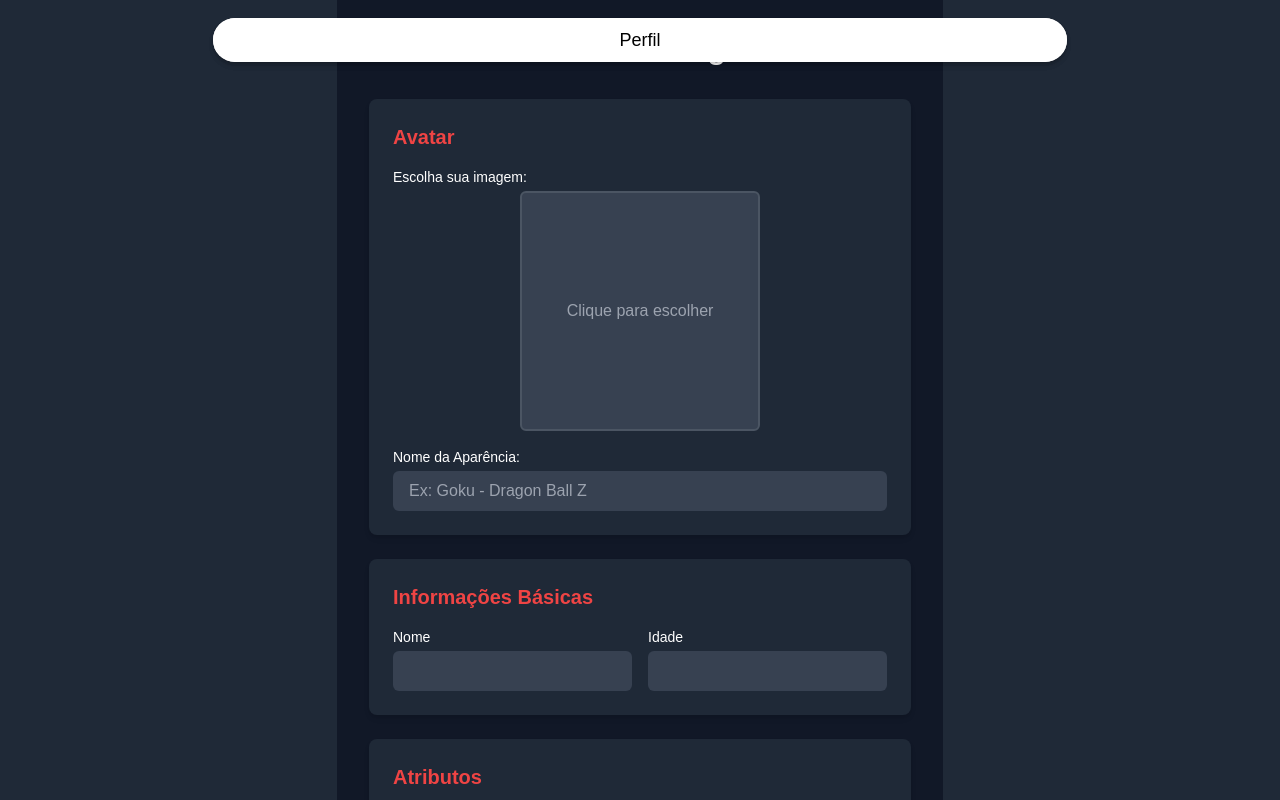
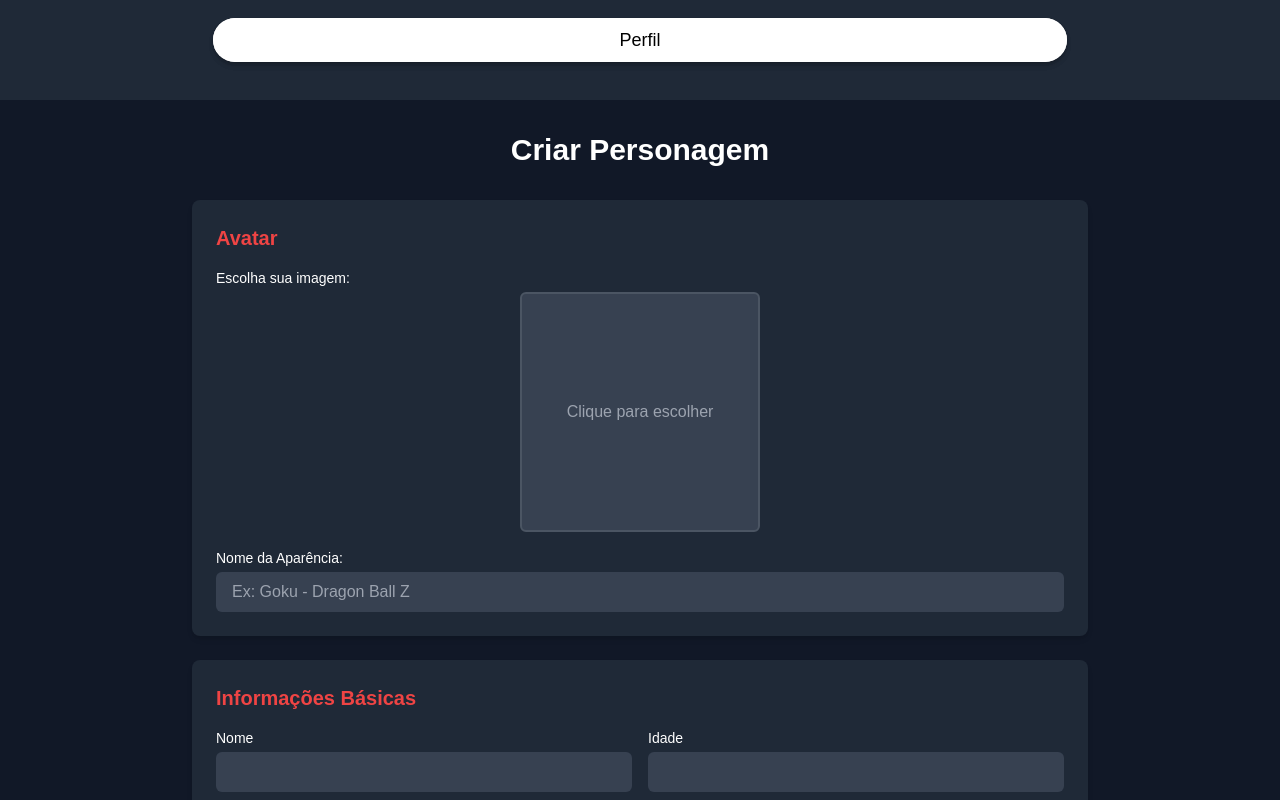
Before and after one commit to Projeto-RPGo/frontend, a Next.js app: page /profile/personagem/create in a window 1280 px wide. Shown: the top 800 px of the page. Built offline with nearby package versions, Linux system fonts and the light colour scheme.

Commit message:
fix/corrige bug da altura dos componentes

```diff
--- a/src/app/layout.js
+++ b/src/app/layout.js
@@ -24,7 +24,7 @@ export default function RootLayout({ children }) {
   return (
     <html lang="en">
       <body
-        className={`${geistSans.variable} ${geistMono.variable} antialiased h-screen bg-gray-800 justify-center items-center flex flex-col`}
+        className={`${geistSans.variable} ${geistMono.variable} antialiased min-h-screen bg-gray-800 flex flex-col`}
       >
         <HeaderMenu />
         {children}
--- a/src/app/profile/layout.js
+++ b/src/app/profile/layout.js
@@ -23,7 +23,7 @@ export default function Layout({ children }) {
     <AuthProvider>
       <AuthInitializer />
       <HeaderProfile />
-      <main>{children}</main>
+      <main className="flex-1 w-full overflow-auto pt-[100px]">{children}</main>
     </AuthProvider>
   );
 }
--- a/src/app/profile/personagem/create/page.js
+++ b/src/app/profile/personagem/create/page.js
@@ -54,7 +54,6 @@ export default function CriarPersonagemPage() {
   const handleSubmit = (e) => {
     e.preventDefault();
     if (validateForm()) {
-      console.log("Personagem criado:", personagem);
       cleanForm();
     }
   };
@@ -75,7 +74,7 @@ export default function CriarPersonagemPage() {
   };
 
   return (
-    <div className="bg-gray-900 text-white p-8 w-full min-h-screen flex items-center justify-center mt-[43rem]">
+    <div className="bg-gray-900 text-white p-8 w-full min-h-screen flex items-center justify-center">
       <div className="w-full max-w-4xl">
         <h1 className="text-3xl font-bold mb-8 text-center">
           Criar Personagem
--- a/src/components/Login/loginCadastroForm.js
+++ b/src/components/Login/loginCadastroForm.js
@@ -82,7 +82,6 @@ export default function RegisterForm() {
       }
 
       const data = await response.json();
-      console.log("Cadastro bem-sucedido:", data);
       router.push("/");
     } catch (error) {
       setErrors({ ...errors, apiError: error.message });
--- a/src/components/Login/loginForm.js
+++ b/src/components/Login/loginForm.js
@@ -71,7 +71,6 @@ export default function LoginForm() {
       }
 
       const data = await response.json();
-      console.log("Login bem-sucedido:", data);
 
       router.push("/");
     } catch (error) {
```
